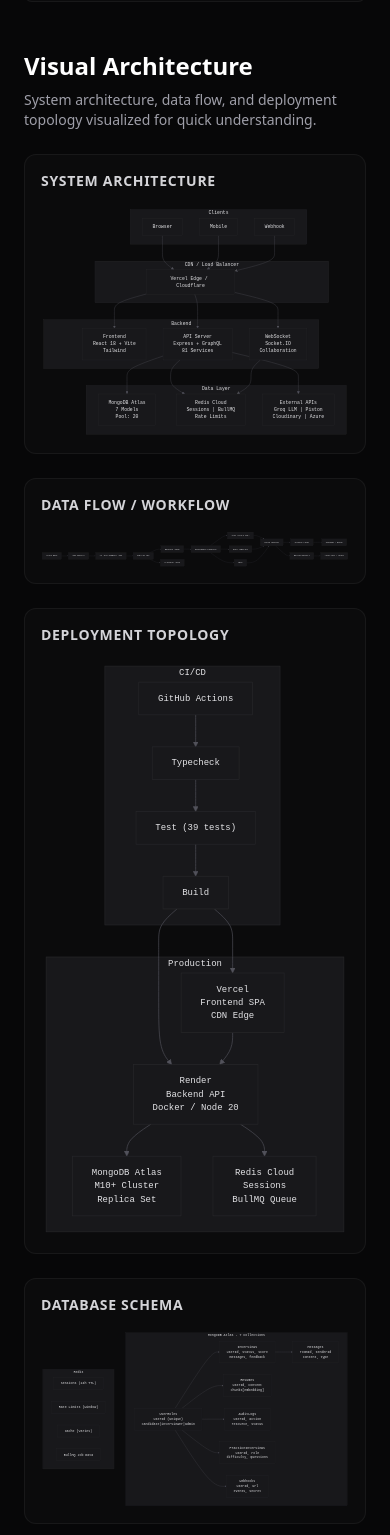
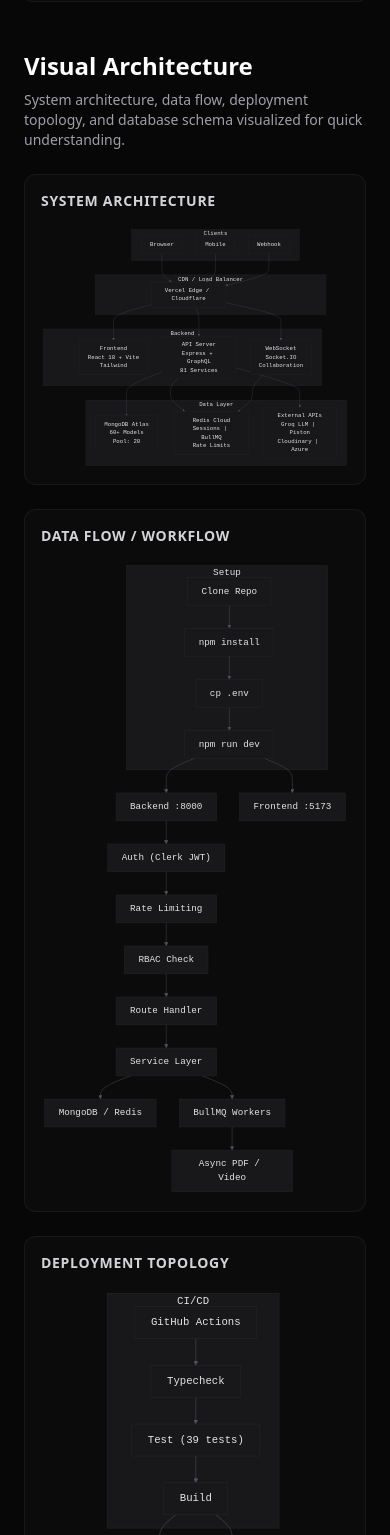
Before and after one commit to theunstopabble/gautam_portfolio, a Next.js app: page /projects/interviewminds in a window 390 px wide. Shown: the part 2633-4168 px from the top of the page. Built offline with nearby package versions, Linux system fonts and the light colour scheme.

Commit message:
fix: optimize Mermaid diagrams for mobile — direction TB, 20px font, centered layout, fix broken connections

```diff
--- a/src/app/projects/[id]/page.tsx
+++ b/src/app/projects/[id]/page.tsx
@@ -184,7 +184,7 @@ export default async function ProjectPage({
                 Visual Architecture
               </h2>
               <p className="mt-2 text-sm text-zinc-400">
-                System architecture, data flow, and deployment topology
+                System architecture, data flow, deployment topology, and database schema
                 visualized for quick understanding.
               </p>
               <div className="mt-6 grid gap-6">
--- a/src/components/MermaidDiagram.tsx
+++ b/src/components/MermaidDiagram.tsx
@@ -14,7 +14,7 @@ mermaid.initialize({
     primaryTextColor: "#E4E4E7",
     secondaryTextColor: "#A1A1AA",
     lineColor: "#52525B",
-    fontSize: "14px",
+    fontSize: "20px",
     fontFamily: "ui-monospace, monospace",
     mainBkg: "#18181B",
     nodeBorder: "#27272A",
--- a/src/data/diagrams.ts
+++ b/src/data/diagrams.ts
@@ -9,20 +9,24 @@ export const projectDiagrams: Record<string, ProjectDiagrams> = {
   interviewminds: {
     architecture: `graph TB
       subgraph CLIENTS["Clients"]
+        direction TB
         B["Browser"]
         M["Mobile"]
         W["Webhook"]
       end
       subgraph CDN["CDN / Load Balancer"]
+        direction TB
         LB["Vercel Edge / Cloudflare"]
       end
       subgraph BACKEND["Backend"]
+        direction TB
         FE["Frontend<br/>React 18 + Vite<br/>Tailwind"]
         API["API Server<br/>Express + GraphQL<br/>81 Services"]
         WS["WebSocket<br/>Socket.IO<br/>Collaboration"]
       end
       subgraph DATA["Data Layer"]
-        MG["MongoDB Atlas<br/>7 Models<br/>Pool: 20"]
+        direction TB
+        MG["MongoDB Atlas<br/>60+ Models<br/>Pool: 20"]
         RD["Redis Cloud<br/>Sessions | BullMQ<br/>Rate Limits"]
         EXT["External APIs<br/>Groq LLM | Piston<br/>Cloudinary | Azure"]
       end
@@ -37,32 +41,34 @@ export const projectDiagrams: Record<string, ProjectDiagrams> = {
       WS --> RD
       API --> EXT`,
 
-    workflow: `graph LR
-      A["Clone Repo"] --> B["npm install"]
-      B --> C["cp .env.example .env"]
-      C --> D["npm run dev"]
+    workflow: `graph TB
+      subgraph SETUP["Setup"]
+        direction TB
+        A["Clone Repo"] --> B["npm install"]
+        B --> C["cp .env"]
+        C --> D["npm run dev"]
+      end
       D --> E["Backend :8000"]
       D --> F["Frontend :5173"]
-      E --> G["Middleware Pipeline"]
-      G --> H["Auth (Clerk JWT)"]
-      G --> I["Rate Limiting"]
-      G --> J["RBAC"]
-      H --> K["Route Handler"]
-      I --> K
-      J --> K
-      K --> L["Service Layer"]
-      L --> M["MongoDB / Redis"]
-      K --> N["BullMQ Workers"]
-      N --> O["Async PDF / Video"]`,
+      E --> G["Auth (Clerk JWT)"]
+      G --> H["Rate Limiting"]
+      H --> I["RBAC Check"]
+      I --> J["Route Handler"]
+      J --> K["Service Layer"]
+      K --> L["MongoDB / Redis"]
+      K --> M["BullMQ Workers"]
+      M --> N["Async PDF / Video"]`,
 
     deployment: `graph TB
       subgraph PROD["Production"]
+        direction TB
         VERCEL["Vercel<br/>Frontend SPA<br/>CDN Edge"]
         RENDER["Render<br/>Backend API<br/>Docker / Node 20"]
         MONGO["MongoDB Atlas<br/>M10+ Cluster<br/>Replica Set"]
         REDIS_C["Redis Cloud<br/>Sessions<br/>BullMQ Queue"]
       end
       subgraph CI["CI/CD"]
+        direction TB
         GH["GitHub Actions"]
         TC["Typecheck"]
         TEST["Test (39 tests)"]
@@ -76,48 +82,50 @@ export const projectDiagrams: Record<string, ProjectDiagrams> = {
       VERCEL --> RENDER`,
 
     dbSchema: `graph TB
-      subgraph MONGO["MongoDB Atlas - 7 Collections"]
-        I["Interviews<br/>userId, status, score<br/>messages, feedback"]
-        R["Resumes<br/>userId, content<br/>chunks[embedding]"]
-        U["UserRoles<br/>userId (unique)<br/>candidate|interviewer|admin"]
-        A["AuditLogs<br/>userId, action<br/>resource, status"]
-        M["Messages<br/>roomId, senderId<br/>content, type"]
-        P["PracticeInterviews<br/>userId, role<br/>difficulty, questions"]
-        H["Webhooks<br/>userId, url<br/>events, secret"]
+      subgraph MONGO["MongoDB Atlas - 60+ Collections"]
+        direction TB
+        CORE["Core Engine<br/>Interviews | Questions | Resumes"]
+        USER["Identity & Access<br/>Profiles | Tenants | Roles"]
+        SYS["Enterprise Infra<br/>AuditLogs | Traces | Uptime"]
+        COMM["Comm & State<br/>Messages | Notifications | Webhooks"]
       end
-      subgraph REDIS["Redis"]
-        S["Sessions (24h TTL)"]
-        RL["Rate Limits (Window)"]
-        C["Cache (Varies)"]
-        Q["BullMQ Job Data"]
+      subgraph REDIS["Redis Layer"]
+        direction TB
+        S["Sessions"]
+        RL["Rate Limits"]
+        Q["BullMQ Jobs"]
       end
-      U --> I
-      U --> R
-      U --> A
-      U --> P
-      U --> H
-      I --> M`,
+      CORE --> COMM
+      USER --> CORE
+      CORE --> SYS
+      Q --> CORE
+      S --> USER`,
 
   },
 
   "satark-ai": {
     architecture: `graph TB
       subgraph CLIENT["Client (Browser / PWA)"]
+        direction TB
         FE["React 18 + Vite<br/>Tailwind CSS<br/>Wavesurfer.js"]
       end
       subgraph API["Hono API Gateway (Node.js)"]
+        direction TB
         GW["JWT Verify<br/>Rate Limiting<br/>SHA-256 Dedup"]
         DB["PostgreSQL<br/>Drizzle ORM"]
       end
       subgraph ENGINE["FastAPI AI Engine (Python 3.11)"]
+        direction TB
         WV["Wav2Vec2<br/>Audio Detection"]
         EC["ECAPA-TDNN<br/>Speaker Embeddings<br/>192-dim"]
         SA["Spectral Analysis<br/>Librosa"]
       end
       subgraph EDGE["Cloudflare Worker"]
+        direction TB
         CF["Image Proxy<br/>NVIDIA NIM Proxy"]
       end
       subgraph NIM["NVIDIA NIM API"]
+        direction TB
         NV["Llama 3.2-90B Vision<br/>Deepfake Detection"]
       end
       FE --> GW
@@ -143,6 +151,7 @@ export const projectDiagrams: Record<string, ProjectDiagrams> = {
 
     deployment: `graph TB
       subgraph SERVICES["Services"]
+        direction TB
         WEB["Vercel<br/>satark-deepfake.vercel.app"]
         API_G["Render<br/>API Gateway<br/>Hono / Node.js"]
         ENG["Render<br/>AI Engine<br/>FastAPI / Docker"]
@@ -150,6 +159,7 @@ export const projectDiagrams: Record<string, ProjectDiagrams> = {
         DB_PG["Supabase / Neon<br/>PostgreSQL 14+<br/>SSL"]
       end
       subgraph CI_CD["Automation"]
+        direction TB
         CRON["Keep-Alive Cron<br/>Every 14 min"]
       end
       WEB --> API_G
@@ -161,31 +171,34 @@ export const projectDiagrams: Record<string, ProjectDiagrams> = {
 
     dbSchema: `graph TB
       subgraph PG["PostgreSQL"]
-        SC["scans<br/>id (serial PK)<br/>user_id (text, indexed)<br/>scan_type (indexed)<br/>is_deepfake (boolean)<br/>confidence_score (float)<br/>file_hash (indexed, dedup)<br/>audio_data (base64 text)<br/>analysis_details (XAI)<br/>created_at (indexed)<br/>feedback (text)"]
-        SP["speakers<br/>id (uuid PK)<br/>user_id (text, indexed)<br/>name (text)<br/>embedding (json - 192dim)<br/>created_at (timestamp)"]
+        direction TB
+        SC["<b>scans</b><br/>PK: id, user_id<br/>is_deepfake, confidence<br/>file_hash, audio_data<br/>analysis_details"]
+        SP["<b>speakers</b><br/>PK: id, user_id<br/>name, embedding<br/>created_at"]
       end
-      SC -->|user_id| SP
-      style SC fill:#1a1a2e,stroke:#8B5CF6
-      style SP fill:#1a1a2e,stroke:#06B6D4`,
+      SC -->|user_id| SP`,
   },
 
   texfolio: {
     architecture: `graph TB
       subgraph CLIENTS["Client"]
+        direction TB
         BR["Browser<br/>React 19 + Vite<br/>Zustand + React Query"]
       end
       subgraph API_SERVER["Hono v4 API Server"]
+        direction TB
         MW["Middleware Pipeline<br/>CORS | Logger | Rate Limit<br/>Input Sanitizer"]
         AUTH["Auth Layer<br/>Clerk JWT | RBAC<br/>API Key (HMAC)"]
         ROUTES["Route Handlers<br/>/resumes /ai /agents<br/>/organizations /payments"]
         SVC["Services<br/>Resume | PDF | AI<br/>Organization | Audit"]
       end
       subgraph DATA_L["Data Layer"]
+        direction TB
         MG["MongoDB Atlas<br/>6 Collections<br/>Users | Resumes | Orgs<br/>AuditLogs | ApiKeys"]
         RD["Redis<br/>Rate Limits<br/>BullMQ Queue"]
         EXT["LLM Providers<br/>NVIDIA NIM → Gemini → Groq"]
       end
       subgraph PDF["PDF Engine"]
+        direction TB
         LATEX["pdflatex<br/>Docker Container"]
         BULL["BullMQ Worker<br/>Async PDF Gen<br/>Concurrency: 2"]
       end
@@ -195,31 +208,31 @@ export const projectDiagrams: Record<string, ProjectDiagrams> = {
       SVC --> EXT
       SVC --> BULL --> LATEX`,
 
-    workflow: `graph LR
+    workflow: `graph TD
       subgraph AUTH["Auth Flow"]
+        direction TB
         CL["Clerk JWT"] --> AU["authMiddleware"]
-        AU --> ORG["RBAC: owner / admin<br/>editor / viewer"]
+        AU --> ORG["RBAC Check<br/>owner | admin | editor | viewer"]
       end
       subgraph RESUME["Resume Management"]
-        CR["Create"] --> ED["Edit (drag-drop)"]
+        direction TB
+        CR["Create Resume"] --> ED["Edit (drag-drop)"]
         ED --> CO["AI Coach<br/>LangGraph 4-Stage"]
-        CO --> PDF["PDF Generation<br/>Synchronous / Async"]
+        CO --> PDF["PDF Generation"]
       end
-      subgraph AI["AI Coach Pipeline"]
-        C["1. Content Analysis<br/>(30%)"] --> ATS["2. ATS Analysis<br/>(25%)"]
-        ATS --> F["3. Format Analysis<br/>(20%)"]
-        F --> I["4. Impact Analysis<br/>(25%)"]
+      subgraph AICOACH["AI Coach Pipeline"]
+        direction TB
+        C["1. Content Analysis"] --> ATS["2. ATS Analysis"]
+        ATS --> F["3. Format Analysis"]
+        F --> I["4. Impact Analysis"]
         I --> S["5. Synthesize<br/>Final Score + Recs"]
       end
-      subgraph ORG["Organizations"]
-        TM["Team Management"] --> RB["Role-Based Access"]
-        RB --> BRAND["Branding<br/>Templates | Colors"]
-      end
-      CR --> ED
-      ORG --> RB`,
+      AUTH --> RESUME
+      RESUME --> AICOACH`,
 
     deployment: `graph TB
       subgraph PROD["Production"]
+        direction TB
         VERCEL["Vercel<br/>texfolio.vercel.app<br/>React SPA / CDN"]
         RENDER["Render<br/>texfolio-api.onrender.com<br/>Hono + Node.js / Docker"]
         ATLAS["MongoDB Atlas<br/>M0+ Cluster<br/>auto-indexing"]
@@ -227,6 +240,7 @@ export const projectDiagrams: Record<string, ProjectDiagrams> = {
         LATEX_C["LaTeX Renderer<br/>Docker Sidecar<br/>pdflatex"]
       end
       subgraph CI_CD["CI/CD Pipeline"]
+        direction TB
         GH["GitHub Actions"]
         LINT["Lint"]
         BUILD_D["Build:deploy"]
@@ -240,12 +254,13 @@ export const projectDiagrams: Record<string, ProjectDiagrams> = {
 
     dbSchema: `graph TB
       subgraph MONGO["MongoDB Atlas - 6 Collections"]
-        U["users<br/>email (unique)<br/>clerkId (sparse)<br/>isPro, subscriptionId"]
-        R["resumes<br/>userId (indexed)<br/>personalInfo, experience<br/>education, skills<br/>shareId (sparse)<br/>organizationId (sparse)<br/>visibility"]
-        O["organizations<br/>slug (unique)<br/>ownerId<br/>branding, settings"]
-        OM["organizationmembers<br/>(orgId+userId) unique<br/>role: owner|admin|editor|viewer"]
-        AL["auditlogs<br/>actorId (indexed)<br/>action, resourceType<br/>TTL: 90 days"]
-        AK["apikeys<br/>keyHash (indexed)<br/>userId, scopes<br/>expiresAt, revokedAt"]
+        direction TB
+        U["<b>users</b><br/>email, clerkId<br/>isPro, subscriptionId"]
+        R["<b>resumes</b><br/>userId, personalInfo<br/>experience, education<br/>skills, visibility"]
+        O["<b>organizations</b><br/>slug, ownerId<br/>branding, settings"]
+        OM["<b>members</b><br/>orgId + userId<br/>role: owner|editor"]
+        AL["<b>auditlogs</b><br/>actorId, action<br/>resourceType, TTL"]
+        AK["<b>apikeys</b><br/>keyHash, scopes<br/>expiresAt, revokedAt"]
       end
       U --> R
       U --> O
@@ -259,26 +274,28 @@ export const projectDiagrams: Record<string, ProjectDiagrams> = {
   swadkart: {
     architecture: `graph TB
       subgraph FRONTEND["Frontend (React 19 PWA)"]
-        PWA["PWA Shell<br/>Service Worker"]
-        REDUX["Redux Toolkit<br/>userSlice + cartSlice"]
-        UI["Tailwind CSS v3<br/>Leaflet Maps<br/>Recharts"]
+        direction TB
+        PWA["<b>PWA Shell</b><br/>Service Worker"]
+        REDUX["<b>Redux Toolkit</b><br/>userSlice + cartSlice"]
+        UI["<b>UI Layer</b><br/>Tailwind + Leaflet + Recharts"]
       end
       subgraph BACKEND["Backend (Node.js 22 + Express 5)"]
-        MW["Middleware Pipeline<br/>Helmet | CORS | Rate Limit<br/>NoSQL Sanitizer"]
-        CTRL["Controllers (30+)<br/>Auth | Order | Payment<br/>Restaurant | Delivery"]
-        AI_C["AI Chat Pipeline<br/>Groq LLM<br/>Multi-Tool Registry"]
-        SOCK["Socket.IO<br/>Real-time Tracking<br/>Order Updates"]
+        direction TB
+        MW["<b>Middleware</b><br/>Helmet | CORS | Rate Limit"]
+        CTRL["<b>Controllers</b><br/>Auth | Order | Payment | Delivery"]
+        AI_C["<b>AI Pipeline</b><br/>Groq LLM + Tools"]
+        SOCK["<b>WebSocket</b><br/>Socket.IO Tracking"]
       end
       subgraph DATA["Data Layer"]
-        MG["MongoDB Atlas<br/>Users | Restaurants (GeoJSON)<br/>Products | Orders | Coupons<br/>Subscriptions | Payouts"]
-        RD["Redis / In-Memory<br/>Cache | Rate Limits"]
-        EXT_S["External<br/>Razorpay | Cloudinary<br/>Firebase | Brevo"]
+        direction TB
+        MG["<b>MongoDB Atlas</b><br/>Users | Orders | Restaurants"]
+        RD["<b>Redis</b><br/>Cache | Rate Limits"]
+        EXT["<b>External APIs</b><br/>Razorpay | Cloudinary | Brevo"]
       end
       FRONTEND --> BACKEND
       BACKEND --> MG
       BACKEND --> RD
-      BACKEND --> EXT_S
-      BACKEND --> SOCK`,
+      BACKEND --> EXT`,
 
     workflow: `graph TD
       A["Open App / PWA Install"] --> B{"Account?"}
@@ -302,6 +319,7 @@ export const projectDiagrams: Record<string, ProjectDiagrams> = {
 
     deployment: `graph TB
       subgraph PROD["Production"]
+        direction TB
         V["Vercel<br/>swadkart.vercel.app<br/>PWA / CDN Edge"]
         R["Render<br/>swadkart-backend.onrender.com<br/>Express + Socket.IO"]
         MA["MongoDB Atlas<br/>Replica Set<br/>10+ Collections"]
@@ -310,6 +328,7 @@ export const projectDiagrams: Record<string, ProjectDiagrams> = {
         RZ["Razorpay<br/>Payments"]
       end
       subgraph CI["CI/CD"]
+        direction TB
         GH["Git Push → main"]
         AD["Auto Deploy"]
       end
@@ -324,20 +343,19 @@ export const projectDiagrams: Record<string, ProjectDiagrams> = {
 
     dbSchema: `graph TB
       subgraph MONGO["MongoDB Atlas - 10+ Collections"]
-        USR["users<br/>name, email, phone<br/>password (hashed)<br/>walletBalance<br/>biometricCreds"]
-        RST["restaurants<br/>name, address<br/>GeoJSON location<br/>status, isOpen"]
-        PRD["products<br/>restaurantId<br/>name, price, variants<br/>countInStock, schedule<br/>category"]
-        ORD["orders<br/>userId, restaurantId<br/>status lifecycle<br/>deliveryOTP, surgePrice<br/>paymentInfo"]
-        CPN["coupons<br/>code (unique)<br/>discountType, value<br/>minOrderValue<br/>usedBy[]"]
-        SUB["subscriptions (SwadPass)<br/>userId, plan<br/>startDate, endDate<br/>autoRenew"]
-        NOT["notifications<br/>userId, type<br/>title, message<br/>read, createdAt"]
-        GRP["grouporders<br/>hostId, shareLink<br/>participants[]<br/>items[]"]
-        PAY["payouts<br/>restaurantId<br/>amount, status<br/>bankDetails"]
-        REV["reviews<br/>userId, orderId<br/>rating, comment<br/>createdAt"]
+        direction TB
+        USR["<b>users</b><br/>name, email, phone<br/>walletBalance, biometricCreds"]
+        RST["<b>restaurants</b><br/>GeoJSON location<br/>status, isOpen"]
+        PRD["<b>products</b><br/>restaurantId, price<br/>variants, countInStock"]
+        ORD["<b>orders</b><br/>status lifecycle<br/>deliveryOTP, paymentInfo"]
+        CPN["<b>coupons</b><br/>code (unique)<br/>discountType, minOrderValue"]
+        SUB["<b>subscriptions</b><br/>plan, start/endDate<br/>autoRenew"]
+        NOT["<b>notifications</b><br/>type, title<br/>message, read"]
+        PAY["<b>payouts</b><br/>restaurantId, amount<br/>status, bankDetails"]
+        REV["<b>reviews</b><br/>rating, comment<br/>createdAt"]
       end
       USR --> ORD
       USR --> SUB
-      USR --> GRP
       RST --> PRD
       RST --> ORD
       ORD --> REV
```
